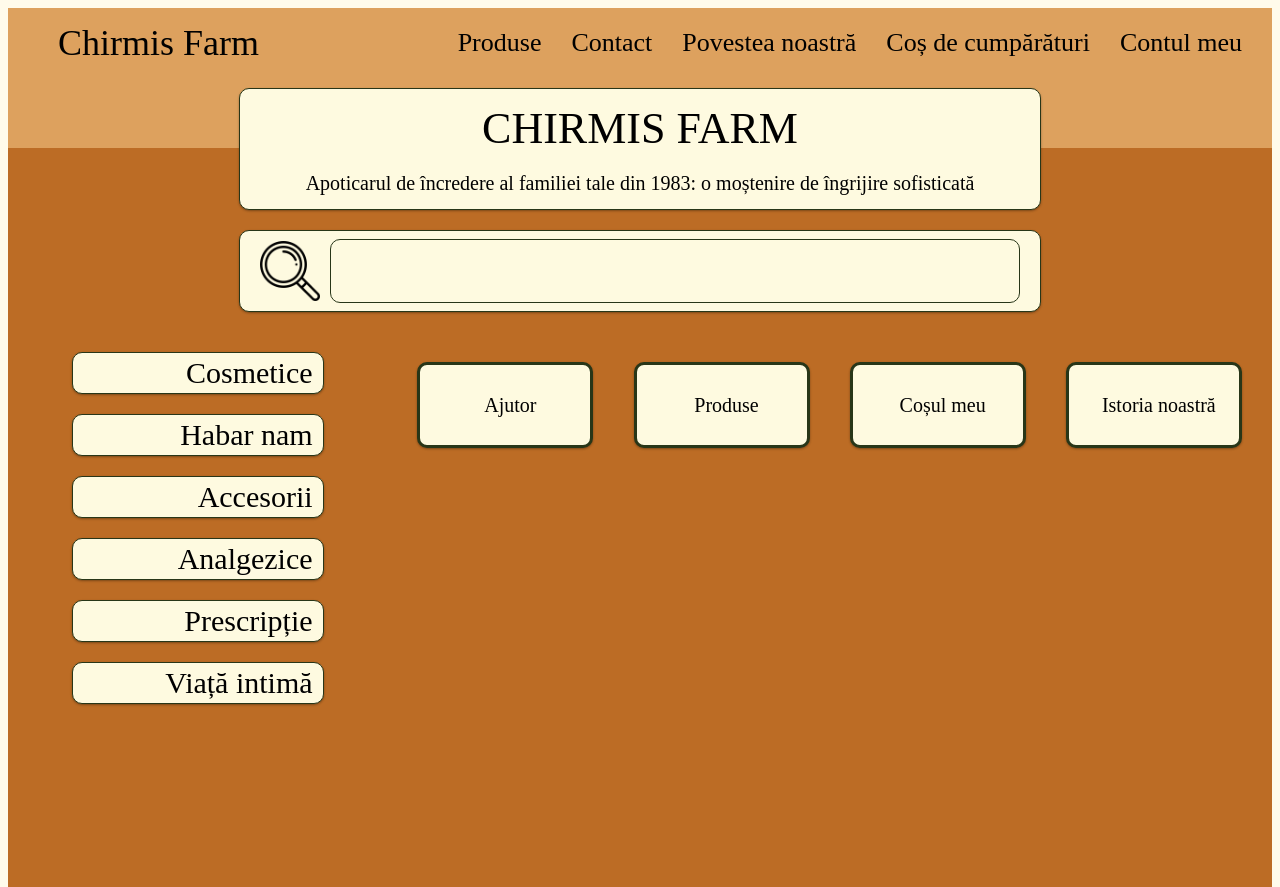
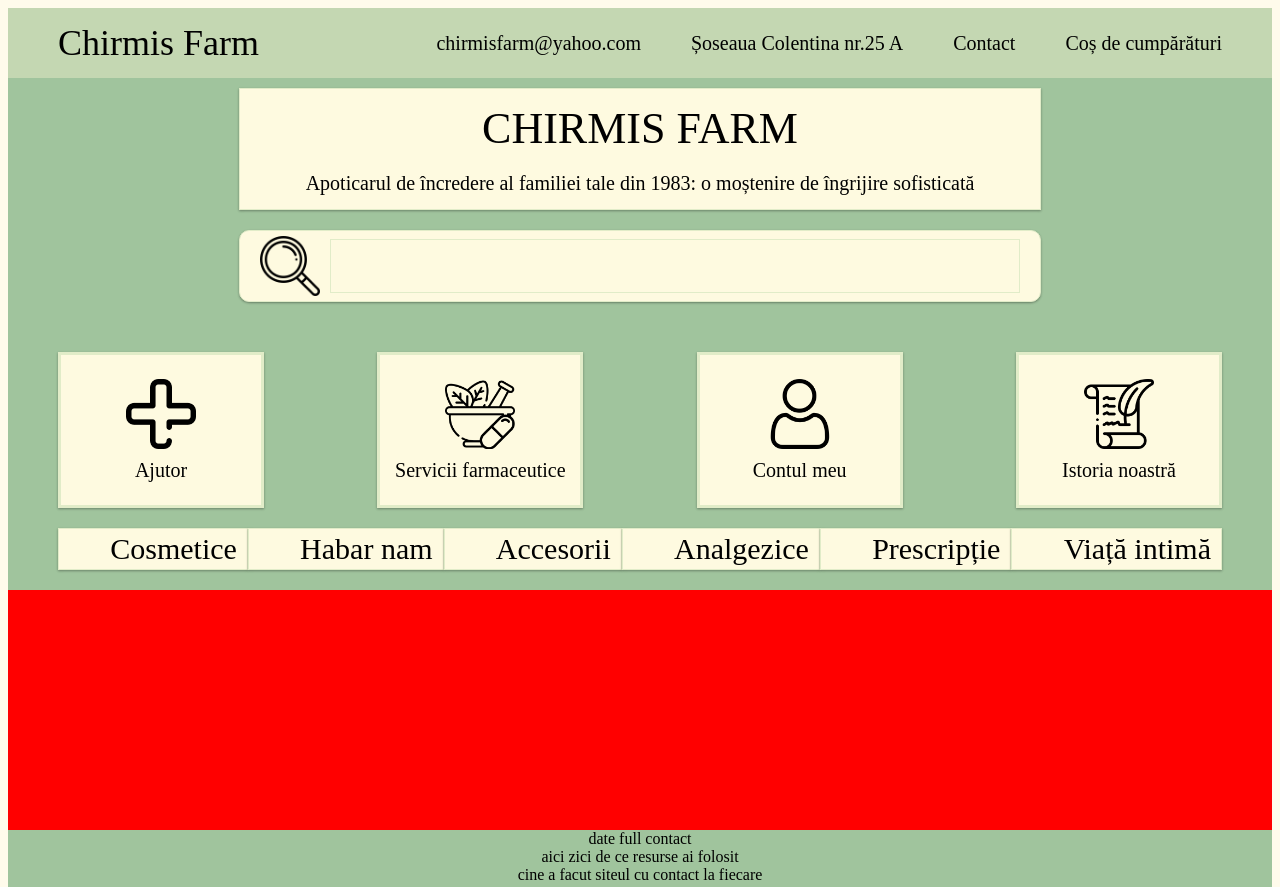
Before and after one commit to VictorIonescuRazvan/chirmisfarmwebsite, a plain HTML site: page index.html in a window 1280 px wide. Shown: the top 887 px of the page. Drawn offline with Linux system fonts and the light colour scheme.

Commit message:
model 1
new colors, new layout, todo footer

```diff
--- /dev/null
+++ b/blog.css
@@ -0,0 +1,10 @@
+@charset "utf-8";
+/* CSS Document */
+
+.blog{
+	height:30vh;
+	width:100%;
+	background-color:red;
+	margin-top:20px;
+	/*click si expand*/
+}
--- /dev/null
+++ b/footer.css
@@ -0,0 +1,8 @@
+@charset "utf-8";
+/* CSS Document */
+.footer{
+	width: 100%;
+	display:flex;
+	flex-direction: column;
+	align-items: center;
+}
--- a/index.html
+++ b/index.html
@@ -6,6 +6,8 @@
 <link href="main.css" rel="stylesheet" type="text/css">
 <link href="navbar.css" rel="stylesheet" type="text/css">
 <link href="mainpage.css" rel="stylesheet" type="text/css">
+<link href="blog.css" rel="stylesheet" type="text/css">
+<link href="footer.css" rel="stylesheet" type="text/css">
 </head>
 
 <body>
@@ -16,24 +18,20 @@
 			</a>
 			<div class="button-holder">
 				<a>
-					<p>Produse</p>
+					<p>chirmisfarm@yahoo.com</p>
+				</a>
+				<a>
+					<p>Șoseaua Colentina nr.25 A</p>
 				</a>
 				<a>
 					<p>Contact</p>
 				</a>
 				<a>
-					<p>Povestea noastră</p>
-				</a>
-				<a>
 					<p>Coș de cumpărături</p>
-				</a>
-				<a>
-					<p>Contul meu</p>
 				</a>
 			</div>
 		</div>
 		<div class="home-content">
-			<div class="top-color-band"></div>
 		<div class="name-motto shadow">
 		  <span class="name">Chirmis Farm</span><br>
 				<span class="motto">Apoticarul de încredere al familiei tale din 1983: o moștenire de îngrijire sofisticată</span>
@@ -42,8 +40,27 @@
 				<img src="resources/icons/loupe.png" class="icon" alt="." width="60" height="60">
 				<input type="test" class="input">
 			</div>
-			<div class="split">
-				<div class="left">
+			<div class="choices">
+			  <div class="choice shadow">
+					<img src="resources/icons/plus.png" width="70" height="70"><span class="title">Ajutor</span>
+					<!--<span class="description">Suntem aici ca să te ajutăm și ca să te susținem! Apasă aici pentru a intra în contact cu noi</span>-->
+				</div>
+			  <div class="choice shadow">
+					<img src="resources/icons/mortar_pestel_redpill.png" width="70" height="70"><span class="title">Servicii farmaceutice</span>
+					<!--<span class="description">Produse de înaltă calitate și laborator propriu! Apasă aici pentru a vedea catalogul nostru de produse</span>-->
+				</div>
+			  <div class="choice shadow">
+					<img src="resources/icons/user.png" width="70" height="70"><span class="title">Contul meu</span>
+					<!--<span class="description">Apasă aici pentru a vedea ce produse ai adăugat în coș și pentru a vedea contul dumneavoastră</span>-->
+				</div>
+			  <div class="choice shadow">
+					<img src="resources/icons/history.png" width="70" height="70"><span class="title">Istoria noastră</span>
+					<!--<span class="description">Apasă aici pentru a citi despre istoria noastră</span>-->
+				</div>
+			</div>
+
+
+		  <div class="product-types">
 				<div class="product-type shadow"><img src=""><span>Cosmetice</span></div>
 				<div class="product-type shadow"><img src=""><span>Habar nam</span></div>
 				<div class="product-type shadow"><img src=""><span>Accesorii</span></div>
@@ -51,29 +68,13 @@
 				<div class="product-type shadow"><img src=""><span>Prescripție</span></div>
 				<div class="product-type shadow"><img src=""><span>Viață intimă</span></div>
 			</div>
-				<div class="right">
-					<div class="choices">
-						<div class="choice shadow">
-							<div><img src=""><span class="title">Ajutor</span></div>
-							<!--<span class="description">Suntem aici ca să te ajutăm și ca să te susținem! Apasă aici pentru a intra în contact cu noi</span>-->
+			<div class="blog">
 			</div>
-						<div class="choice shadow">
-							<div><img src=""><span class="title">Produse</span></div>
-							<!--<span class="description">Produse de înaltă calitate și laborator propriu! Apasă aici pentru a vedea catalogul nostru de produse</span>-->
+			<div class="footer">
+				<div class="description">date full contact</div>
+				<div class="promo">aici zici de ce resurse ai folosit</div>
+				<div class="creators">cine a facut siteul cu contact la fiecare</div>
 			</div>
-						<div class="choice shadow">
-							<div><img src=""><span class="title">Coșul meu</span></div>
-							<!--<span class="description">Apasă aici pentru a vedea ce produse ai adăugat în coș și pentru a vedea contul dumneavoastră</span>-->
-						</div>
-						<div class="choice shadow">
-							<div><img src=""><span class="title">Istoria noastră</span></div>
-							<!--<span class="description">Apasă aici pentru a citi despre istoria noastră</span>-->
-						</div>
-					</div>
-				</div>
-			</div>
-			<!--
-			-->
 	  </div>
 </div>
 </body>
--- a/main.css
+++ b/main.css
@@ -12,10 +12,10 @@ body{
 
 :root{
 	--base: #FEFAE0;
-	--light1: #DDA15E;
-	--contrast1: #BC6C25;
-	--light2: #606C38;
-	--contrast2: #283618;
+	--light1: #C4D7B2;
+	--contrast1: #A0C49D;
+	--light2: #F7FFE5;
+	--contrast2: #E1ECC8;
 }
 
 .mid-band{
--- a/mainpage.css
+++ b/mainpage.css
@@ -13,13 +13,12 @@
 
 .name-motto{
 	background-color: var(--base);
-	margin-top: -60px;
+	margin-top: 10px;
 	margin-left: auto;
 	margin-right: auto;
 	height:120px;
 	width:800px;
 	border: 1px solid var(--contrast2);
-	border-radius: 10px;
 
 	display:flex;
 	flex-direction: column;
@@ -40,7 +39,7 @@
 .search-bar{
 	background-color:var(--base);
 	width: 760px;
-	height: 80px;
+	height: 70px;
 	margin-left: auto;
 	margin-right: auto;
 	margin-top: 20px;
@@ -64,7 +63,7 @@
 }
 
 .search-bar .input{
-	height: 60px;
+	height: 50px;
 	width:100%;
 	margin-left:10px;
 	font-size: 30px;
@@ -74,60 +73,50 @@
 	border-style: hidden;
 	background-color: var(--base);
 	border: 1px solid var(--contrast2);
-	border-radius: 10px;
 }
 
-.split{
-	width:100%;
-	display: flex;
+.product-types{
+	display:flex;
+	flex-wrap: wrap;
+	margin-left:50px;
+	margin-right: 50px;
+	margin-top: 20px;
 }
 
-.split .left{
-	padding-top: 20px;
-	width: 30%;
-}
-
-.split .left .product-type{
-	width: 250px;
+.product-types .product-type{
+	max-width: 250px;
 	height:40px;
 	background-color: var(--base);
 	margin-left: auto;
 	margin-right:auto;
-	margin-top: 20px;
 	font-size:30px;
 	display:flex;
 	align-items: center;
 	justify-content: space-between;
 	border: 1px solid var(--contrast2);
-	border-radius: 10px;
+	flex-grow: 1;
 }
 
-.split .left .product-type img{
+.product-types .product-type img{
 	margin-left:10px;
 }
-.split .left .product-type span{
+.product-types .product-type span{
 	margin-right: 10px;
-}
-
-
-.split .right{
-	width: 70%;
 }
 
 .choices{
 	display:flex;
-	justify-content: space-evenly;
+	justify-content: space-between;
 	flex-wrap: wrap;
 	width:100%;
 }
 
 .choice{
 	border: 3px solid var(--contrast2);
-	border-radius: 10px;
-	width:170px;
-	height: 80px;
-	margin-left: 10px;
-	margin-right:10px;
+	width:200px;
+	height: 150px;
+	margin-left: 50px;
+	margin-right:50px;
 	background-color: var(--base);
 	margin-top: 50px;
 
@@ -139,8 +128,5 @@
 
 .choice .title{
 	font-size: 20px;
-	margin-left: 10px;
+	margin-top: 10px;
 }
-.choice .description{
-	margin: 10px 10px 10px 10px;
-}
--- a/navbar.css
+++ b/navbar.css
@@ -7,6 +7,7 @@
 	display: flex;
 	justify-content: space-between;
 	align-items: center;
+
 }
 
 .nav-bar .name{
@@ -22,6 +23,6 @@
 }
 
 .nav-bar .button-holder>a{
-	font-size: 26px;
-	margin-right: 30px;
+	font-size: 20px;
+	margin-right: 50px;
 }
```
Also changed, not shown: resources/icons/history.png (added), resources/icons/meds.png (added), resources/icons/mortar.png (added), resources/icons/mortar_pestel_redpill.png (added), resources/icons/plus.png (added), resources/icons/user.png (added). Lines whose indentation alone changed are shown as unchanged.
